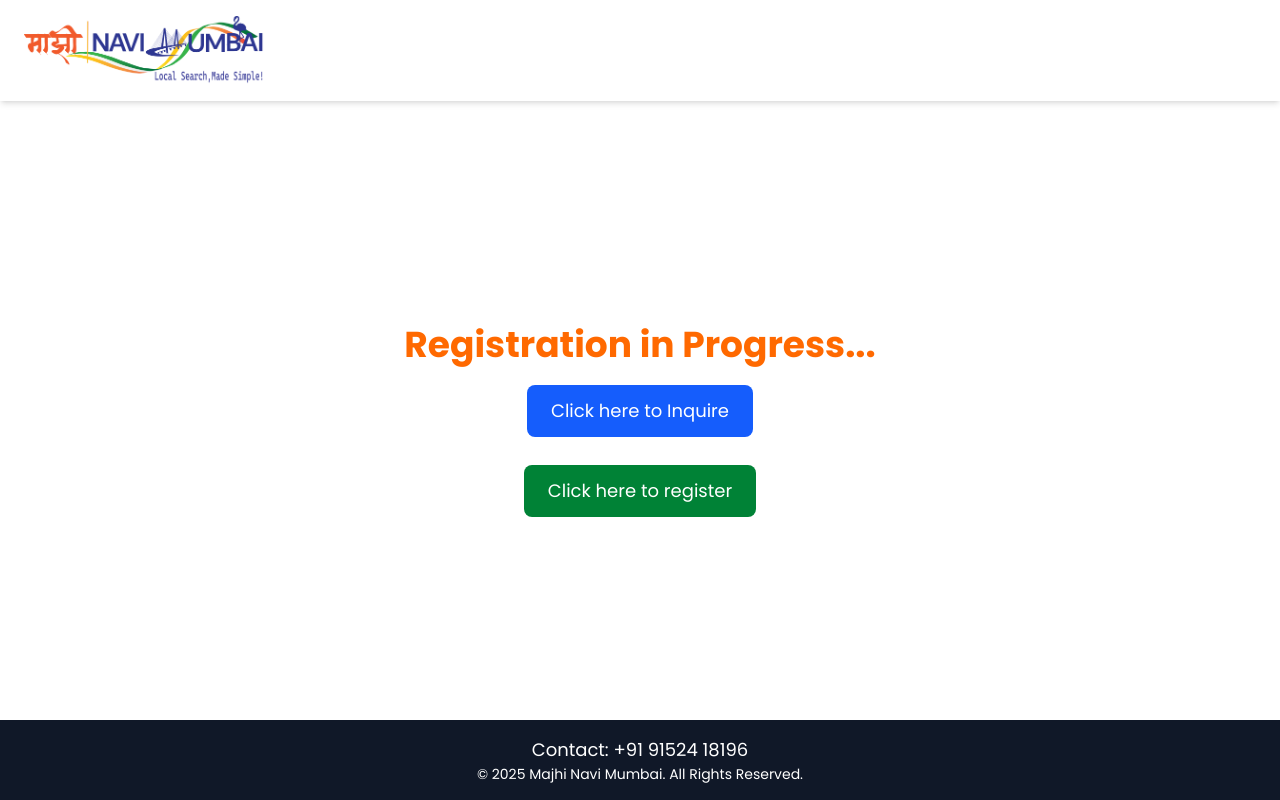
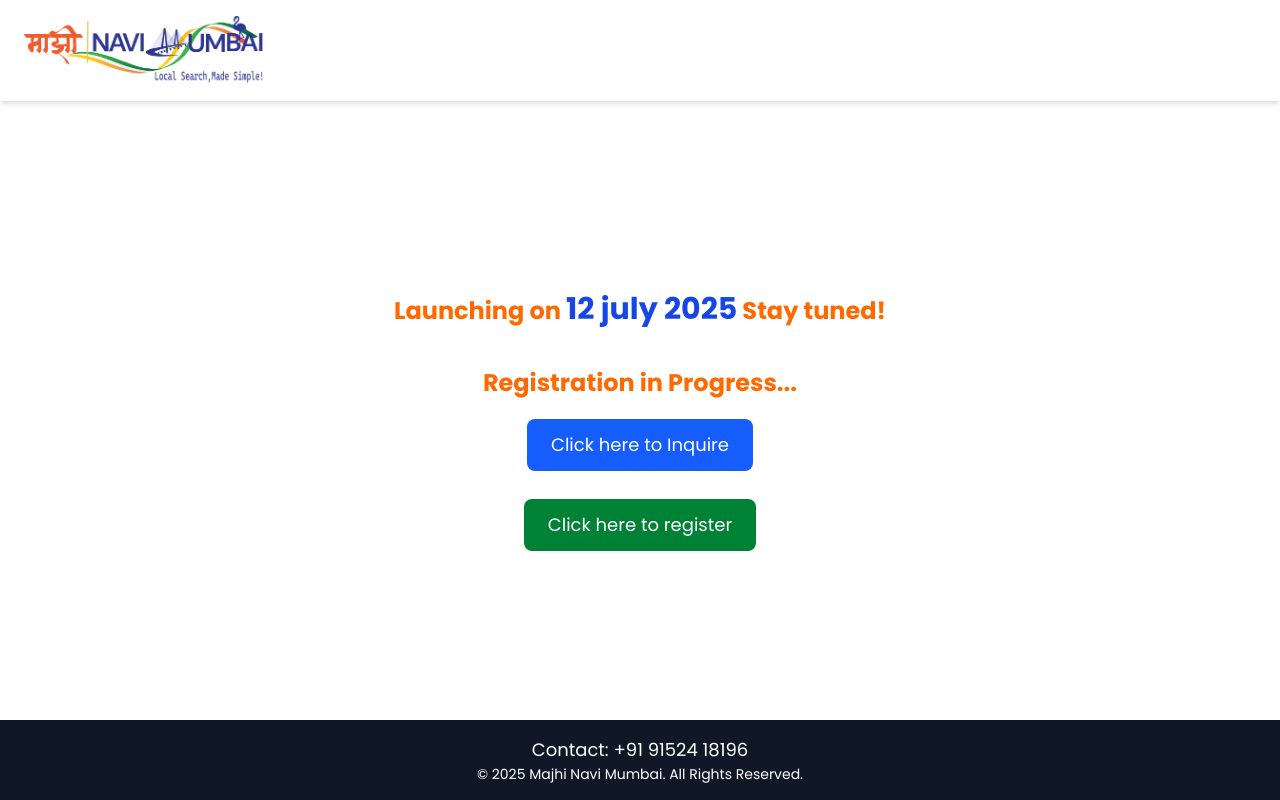
Before and after one commit to Shivraj-Chavan/mnm-ui, a Next.js app: page / in a window 1280 px wide. Built offline with nearby package versions, Linux system fonts and the light colour scheme.

Commit message:
launch date added

```diff
--- a/src/app/page.js
+++ b/src/app/page.js
@@ -5,8 +5,10 @@ export default function Home() {
   return (
     <div>
       <main className="flex-grow flex flex-col justify-center items-center text-center">
+        {/* <p className="text-md font-bold py-5 text-orange-500">We’re working hard to bring you something amazing</p> */}
+        <h2 className="text-2xl font-bold py-5 text-orange-500">Launching on <span className="text-3xl text-blue-700" >12 july 2025</span> Stay tuned!</h2>
         {/* <Image src="/logo.png" alt="logo" height={120} width={280} /> */}
-        <h1 className="text-4xl font-bold py-5 text-orange-500">
+        <h1 className="text-2xl font-bold py-5 text-orange-500">
           Registration in Progress...
         </h1>
         <Link
@@ -14,7 +16,8 @@ export default function Home() {
           href="/contactus"
         >
          Click here to Inquire
-        </Link><Link
+        </Link>
+        <Link
           className="bg-green-700 mt-7 p-3 px-6 rounded-lg text-white text-lg hover:bg-green-800 transition"
           href="/register"
         >
```
